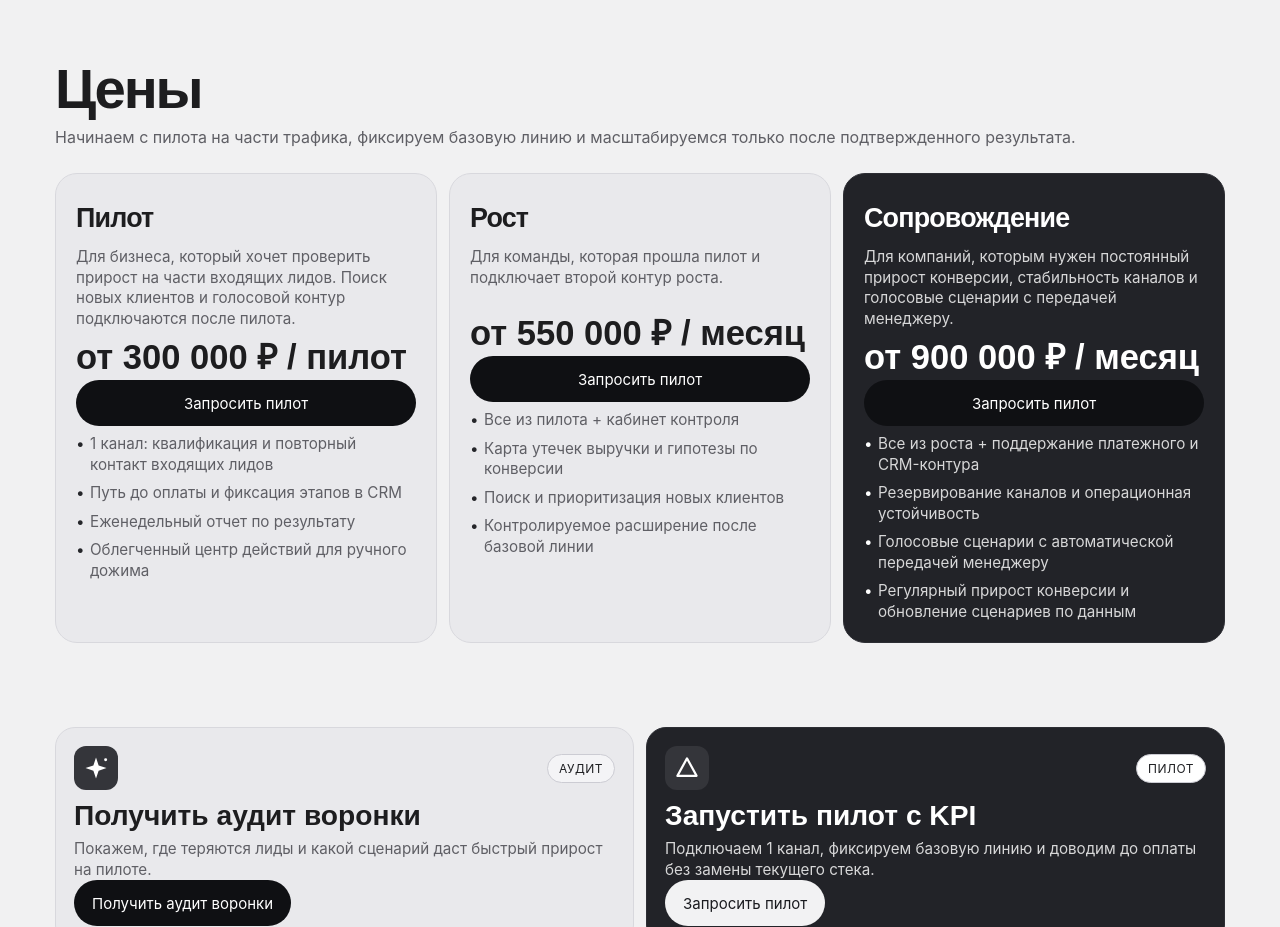
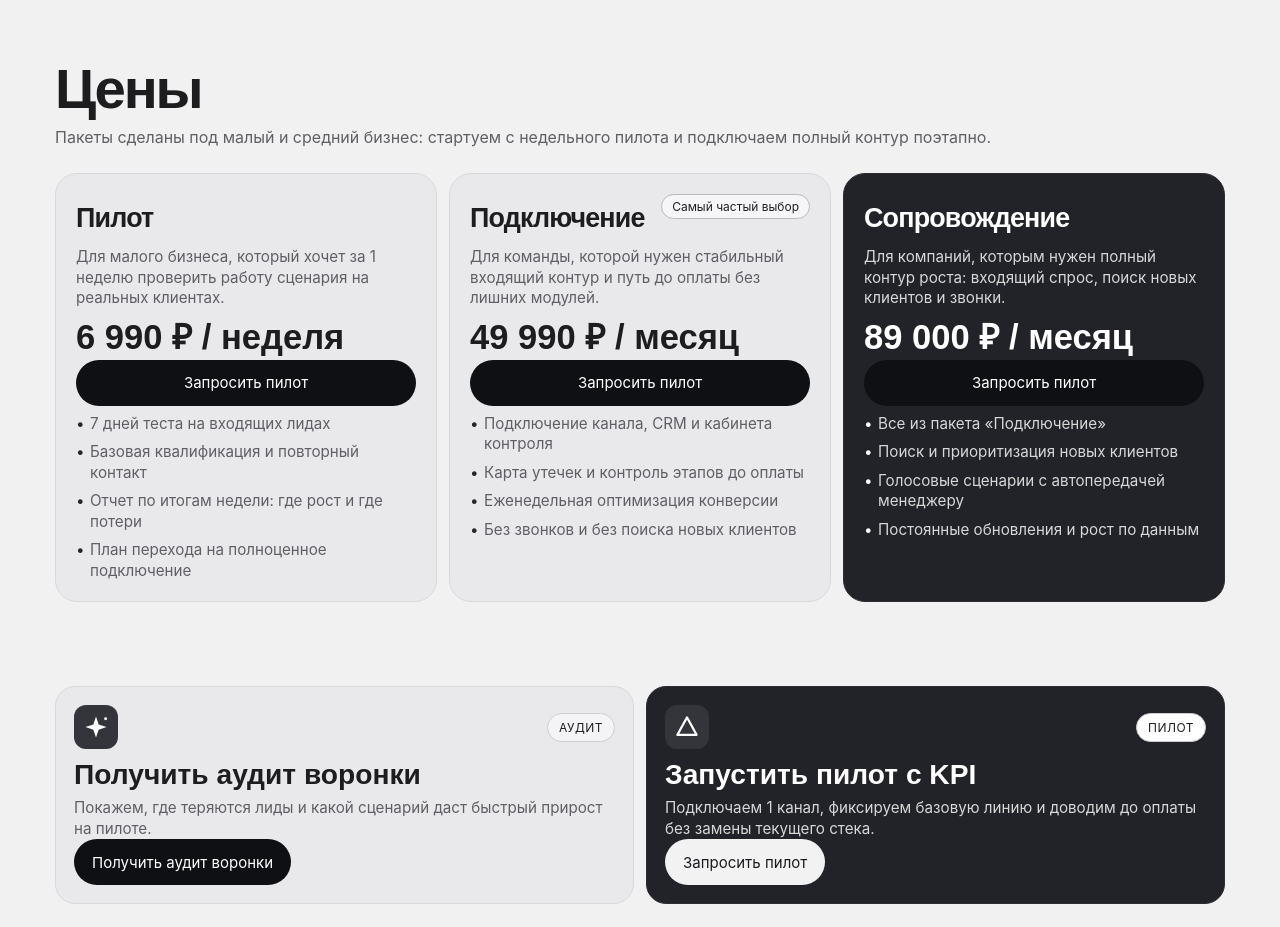
Before and after one commit to VladislavSCV/TOLanding, a React (Vite) app: page / in a window 1280 px wide. Shown: the part 4160-5087 px from the top of the page. Built offline with nearby package versions, Linux system fonts and the light colour scheme; a web font is replaced by a local one.

Commit message:
upd configs

```diff
--- a/src/App.jsx
+++ b/src/App.jsx
@@ -143,40 +143,40 @@ const pricing = [
   {
     name: "Пилот",
     audience:
-      "Для бизнеса, который хочет проверить прирост на части входящих лидов. Поиск новых клиентов и голосовой контур подключаются после пилота.",
-    price: "от 300 000 ₽ / пилот",
+      "Для малого бизнеса, который хочет за 1 неделю проверить работу сценария на реальных клиентах.",
+    price: "6 990 ₽ / неделя",
     cta: CTA_PRIMARY,
     points: [
-      "1 канал: квалификация и повторный контакт входящих лидов",
-      "Путь до оплаты и фиксация этапов в CRM",
-      "Еженедельный отчет по результату",
-      "Облегченный центр действий для ручного дожима",
+      "7 дней теста на входящих лидах",
+      "Базовая квалификация и повторный контакт",
+      "Отчет по итогам недели: где рост и где потери",
+      "План перехода на полноценное подключение",
     ],
   },
   {
-    name: "Рост",
-    audience: "Для команды, которая прошла пилот и подключает второй контур роста.",
-    price: "от 550 000 ₽ / месяц",
+    name: "Подключение",
+    audience: "Для команды, которой нужен стабильный входящий контур и путь до оплаты без лишних модулей.",
+    price: "49 990 ₽ / месяц",
     cta: CTA_PRIMARY,
+    popular: true,
     points: [
-      "Все из пилота + кабинет контроля",
-      "Карта утечек выручки и гипотезы по конверсии",
-      "Поиск и приоритизация новых клиентов",
-      "Контролируемое расширение после базовой линии",
+      "Подключение канала, CRM и кабинета контроля",
+      "Карта утечек и контроль этапов до оплаты",
+      "Еженедельная оптимизация конверсии",
+      "Без звонков и без поиска новых клиентов",
     ],
   },
   {
     name: "Сопровождение",
-    audience:
-      "Для компаний, которым нужен постоянный прирост конверсии, стабильность каналов и голосовые сценарии с передачей менеджеру.",
-    price: "от 900 000 ₽ / месяц",
+    audience: "Для компаний, которым нужен полный контур роста: входящий спрос, поиск новых клиентов и звонки.",
+    price: "89 000 ₽ / месяц",
     cta: CTA_PRIMARY,
     dark: true,
     points: [
-      "Все из роста + поддержание платежного и CRM-контура",
-      "Резервирование каналов и операционная устойчивость",
-      "Голосовые сценарии с автоматической передачей менеджеру",
-      "Регулярный прирост конверсии и обновление сценариев по данным",
+      "Все из пакета «Подключение»",
+      "Поиск и приоритизация новых клиентов",
+      "Голосовые сценарии с автопередачей менеджеру",
+      "Постоянные обновления и рост по данным",
     ],
   },
 ];
@@ -581,13 +581,15 @@ export default function App() {
         <section className="section reveal" id="ceny">
           <h2 className="sectionTitle">Цены</h2>
           <p className="sectionSubtitle">
-            Начинаем с пилота на части трафика, фиксируем базовую линию и масштабируемся только после подтвержденного
-            результата.
+            Пакеты сделаны под малый и средний бизнес: стартуем с недельного пилота и подключаем полный контур поэтапно.
           </p>
           <div className="pricingGrid">
             {pricing.map((plan) => (
               <article className={`priceCard ${plan.dark ? "dark" : ""}`} key={plan.name}>
-                <h3>{plan.name}</h3>
+                <div className="priceHead">
+                  <h3>{plan.name}</h3>
+                  {plan.popular ? <span className="priceBadge">Самый частый выбор</span> : null}
+                </div>
                 <p className="priceAudience">{plan.audience}</p>
                 <strong>{plan.price}</strong>
                 <button>{plan.cta}</button>
--- a/src/styles.css
+++ b/src/styles.css
@@ -518,6 +518,24 @@ input {
   gap: 6px;
 }
 
+.priceHead {
+  display: flex;
+  align-items: flex-start;
+  justify-content: space-between;
+  gap: 10px;
+}
+
+.priceBadge {
+  border-radius: 999px;
+  border: 1px solid #b9b9c0;
+  background: #f6f6f8;
+  color: #1f2025;
+  padding: 5px 10px;
+  font-size: 12px;
+  line-height: 1.1;
+  white-space: nowrap;
+}
+
 .priceCard.dark {
   background: #222328;
   color: #fff;
@@ -555,6 +573,12 @@ input {
 .priceCard.dark .priceAudience,
 .priceCard.dark li {
   color: rgba(255, 255, 255, 0.82);
+}
+
+.priceCard.dark .priceBadge {
+  border-color: rgba(255, 255, 255, 0.45);
+  background: rgba(255, 255, 255, 0.12);
+  color: #fff;
 }
 
 .priceCard.dark li::before {
@@ -930,6 +954,14 @@ input {
     min-height: 0;
   }
 
+  .priceHead {
+    align-items: center;
+  }
+
+  .priceBadge {
+    white-space: normal;
+  }
+
   .founderVisual {
     min-height: 390px;
   }
```
